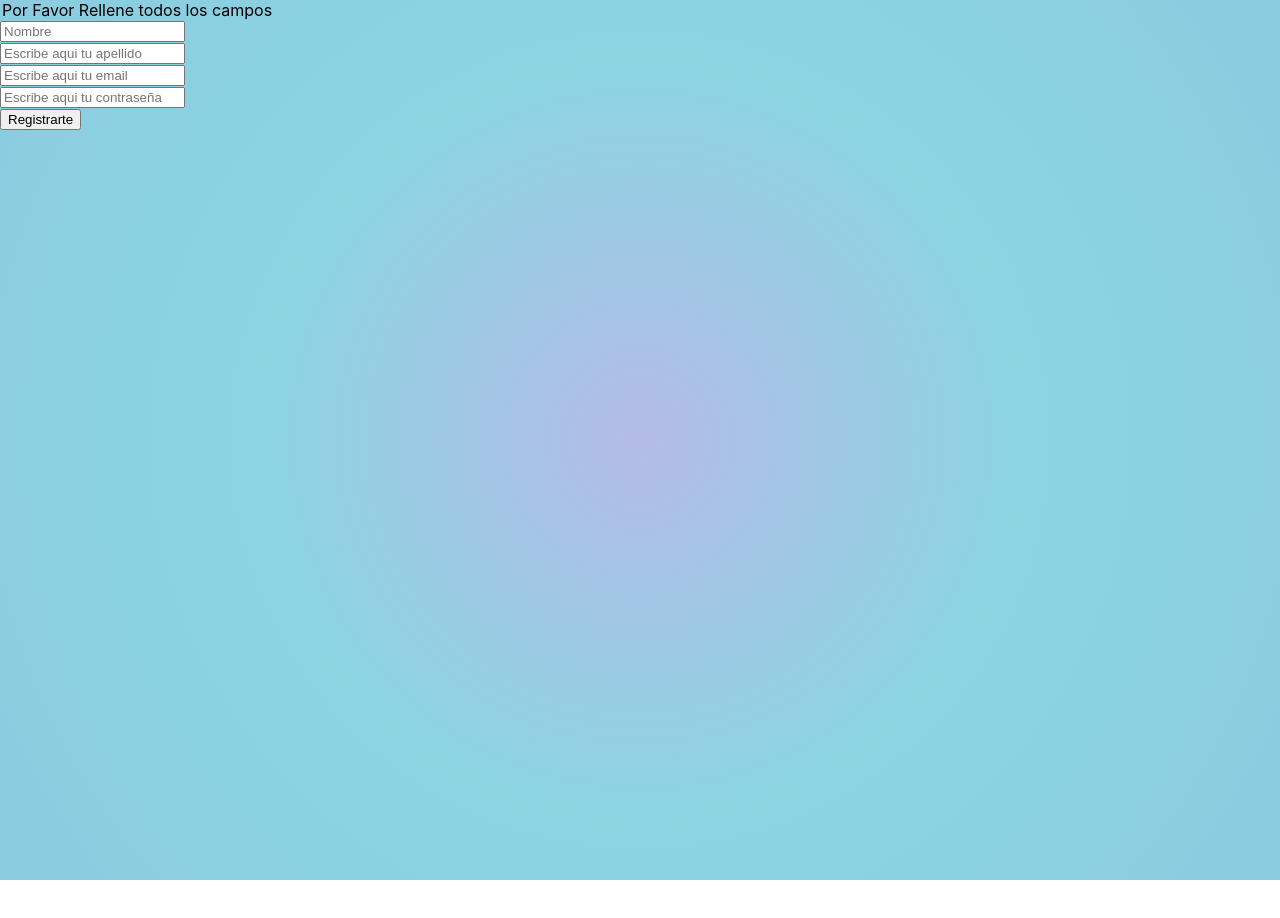
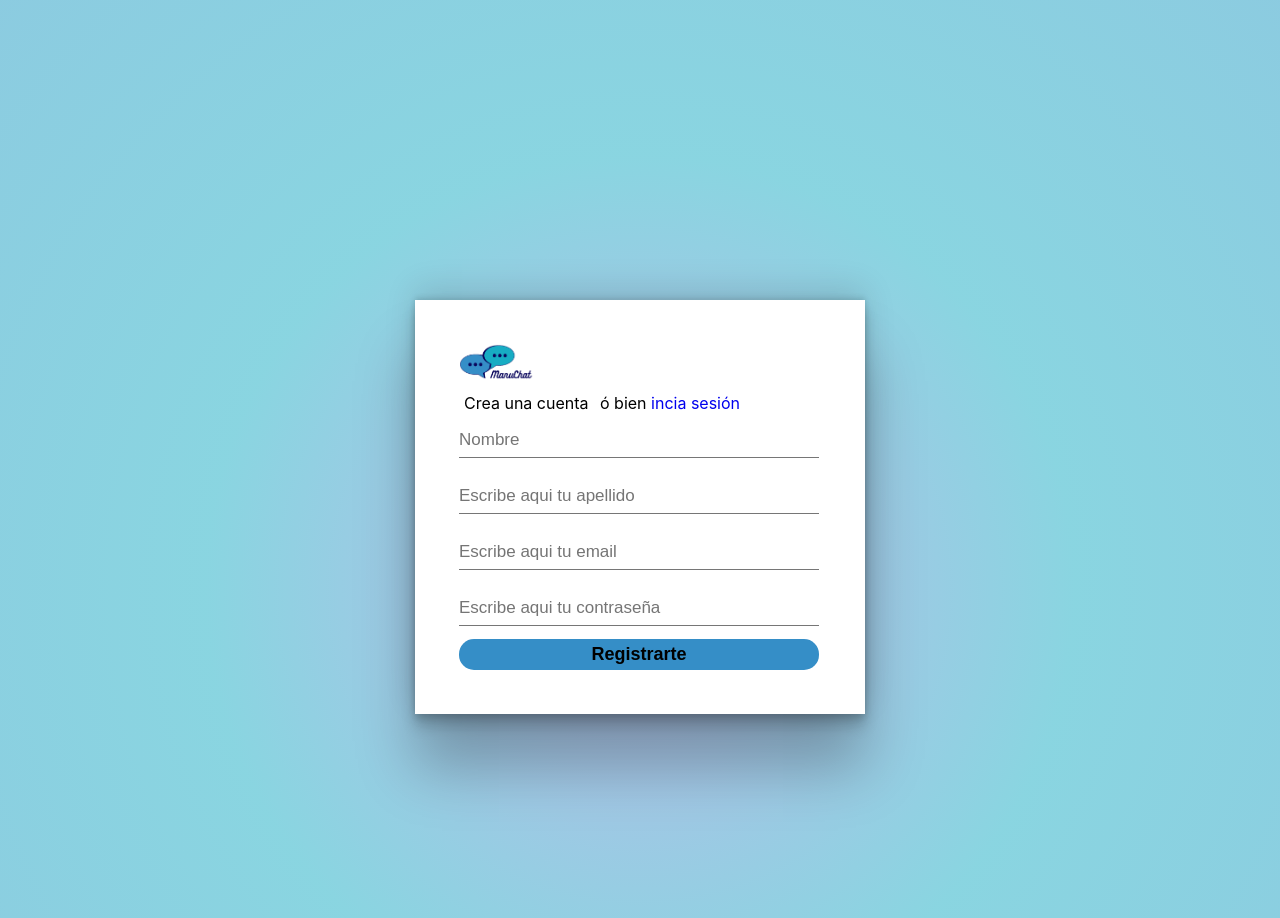
Before and after one commit to manuemendoza/frontendMensajeria, a React (Create React App) app in the folder manuchat/: page /register in a window 1280 px wide. Shown: the top 918 px of the page. Before the commit the page ends 880 px from the top, so only its background shows below. Built offline with nearby package versions, Linux system fonts and the light colour scheme.

Commit message:
connect chat and login with create user and APIuser

```diff
--- a/manuchat/src/pages/CreateUser/CreateUser.js
+++ b/manuchat/src/pages/CreateUser/CreateUser.js
@@ -1,7 +1,23 @@
 import { ApiUser } from "../../services/API/ApiUser";
 import Button from "../../components/Button/Button";
+import { useNavigate } from 'react-router';
+import { Link } from "react-router-dom";
+import { useEffect } from "react";
+import imagenLogo from "../../img/logodelado.png"
 
 const CreateUser = () =>{
+    const token = localStorage.getItem('token');
+    const navigate = useNavigate();
+
+    const redirectionToClient = () => {
+        navigate("/chat");
+    };
+
+    useEffect(()=>{
+        if (token) {
+            redirectionToClient();
+        }
+    },[]);
 
     const HandleCreateUser = async(e) =>{
         e.preventDefault()
@@ -11,15 +27,25 @@ const CreateUser = () =>{
         const password = e.target.password.value;
         try {
             const res = await ApiUser.createUser(name, surname, email, password);
-            console.log(res);
+            const token = res.token;
+            const user = res.userData;
+            localStorage.setItem('token', token);
+            localStorage.setItem('user', JSON.stringify(user));
+            if (token.length > 0) {
+                redirectionToClient();
+            } else {
+                console.log(null);
+            };
         } catch (error) {
             console.log('no esta funcionando');
         }
     };
     return(
         <>
+        <div className="container">
+        <img src={imagenLogo} alt="Imagen Logo" className='logo_login'/>
+        <p className="login_text">Crea una cuenta <span>ó bien<Link to="/login"> incia sesión</Link></span></p>
             <form onSubmit={(e) => HandleCreateUser(e)} className="form">
-                    <legend className="legend">Por Favor Rellene todos los campos</legend>
                     <div>
                         <div>
                             <label className="text">
@@ -58,8 +84,9 @@ const CreateUser = () =>{
                             </label>
                         </div>
                     </div>
-                    <Button type="onSubmit">Registrarte</Button>
+                    <Button type="onSubmit" className="login_button" >Registrarte</Button>
             </form>
+        </div>
         </>
     )
 };
--- a/manuchat/src/pages/login/Login.js
+++ b/manuchat/src/pages/login/Login.js
@@ -3,8 +3,8 @@ import Button from "../../components/Button/Button";
 import { ApiUser } from "../../services/API/ApiUser";
 import { useNavigate } from 'react-router';
 import { Link } from "react-router-dom";
-import { useEffect, useState } from "react";
-import imagenLogo from '../../img/ManudChat_logo_p.png';
+import { useEffect } from "react";
+import imagenLogo from '../../img/Manuchat.png';
 
 const Login = () => {
     const token = localStorage.getItem('token');
@@ -44,7 +44,7 @@ const Login = () => {
         <>
         <div className="container">
             <img src={imagenLogo} alt="Imagen Logo" className='logo_login'/>
-            <h1 className="login_title">Iniciar Sesión</h1>
+            <h1 className="login_title">Iniciar sesión</h1>
             <form onSubmit={(e) => handleSendData(e)}>
                 <div>
                     <div>
```
